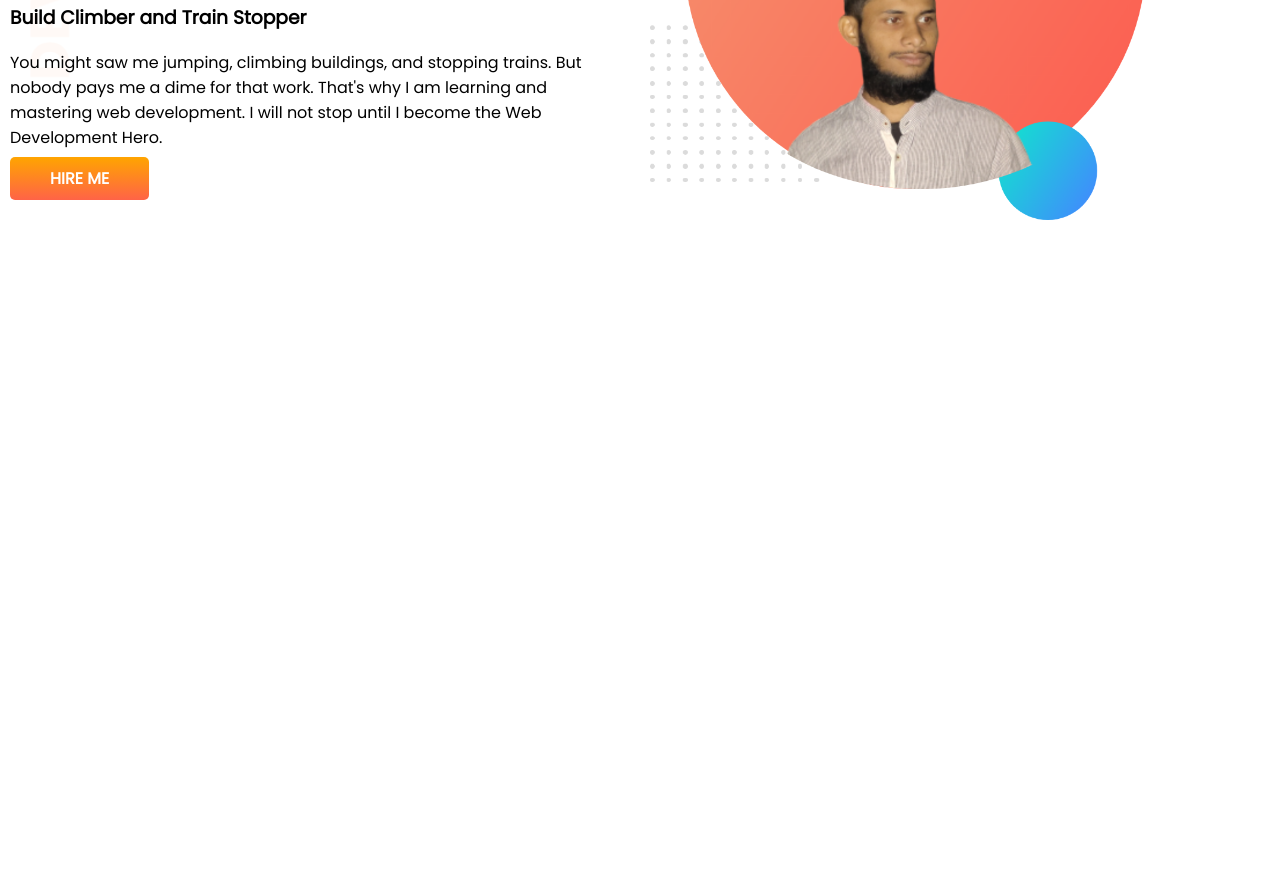
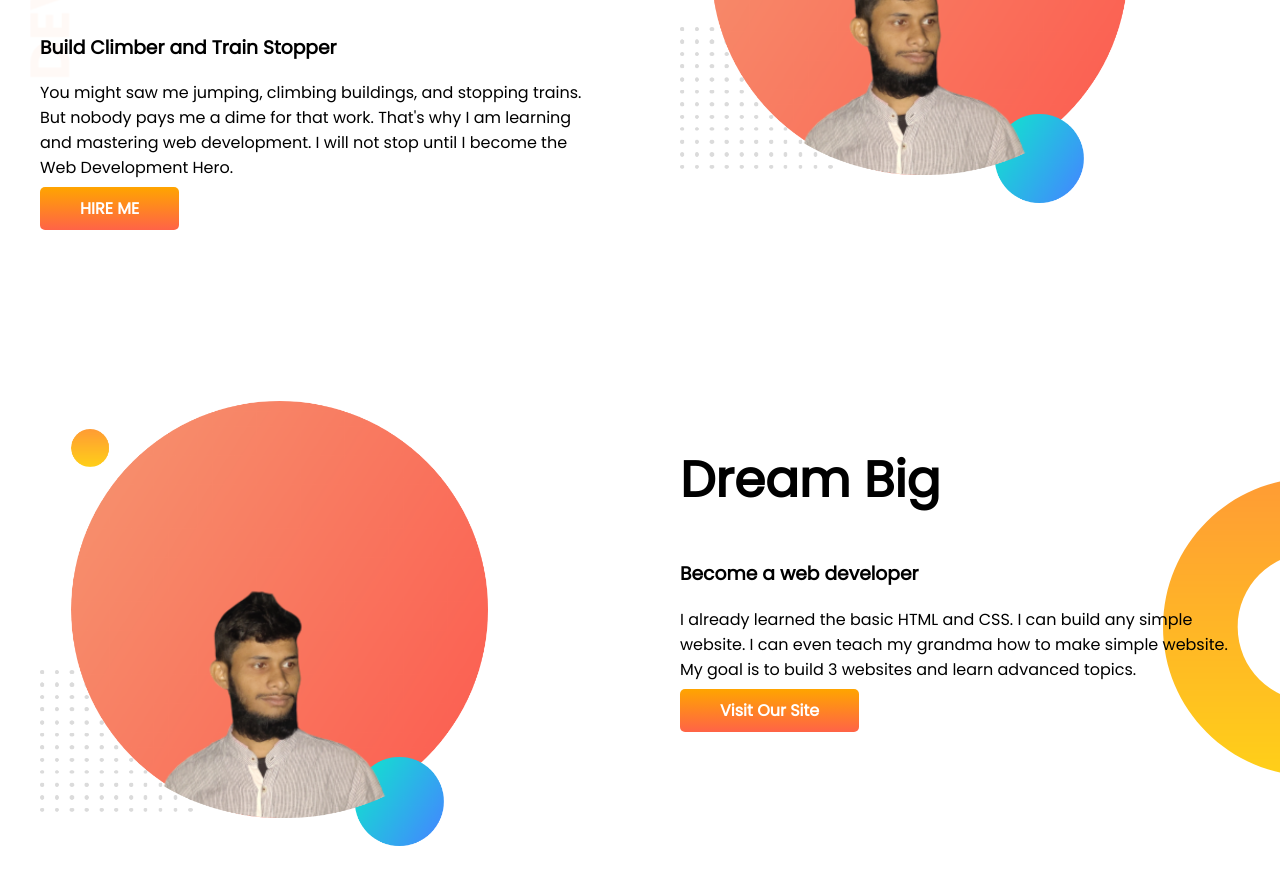
Before and after one commit to riponcmt/developer-portfolio, a plain HTML site: page index.html in a window 1280 px wide. Shown: the part 282-1178 px from the top of the page. Before the commit the page ends 800 px from the top, so only its background shows below. Drawn offline with Linux system fonts and the light colour scheme.

Commit message:
dream big

```diff
--- a/index.html
+++ b/index.html
@@ -33,6 +33,20 @@
         </div>
     </section>
 
+    <section class="Dream_Big">
+        <div class="container">
+            <img src="images/ripon.png" alt="ripon">
+        </div>
+        <div class="container">
+            <h1>Dream Big</h1>
+            <h3>Become a web developer</h3>
+            <p>I already learned the basic HTML and CSS. I can build any simple website. I can even teach my grandma how
+                to make simple website. My goal is to build 3 websites and learn advanced topics.</p>
+            <a class="link_button" target="_blank" href="http://flashitpro.com"> Visit Our Site</a>
+        </div>
+
+    </section>
+
 </body>
 
 </html>
--- a/style.css
+++ b/style.css
@@ -13,11 +13,12 @@ h1{
 }
 section{
     display: flex;
+    margin-bottom: 100px;
 }
 .container{
 
     width: 50%;
-    padding: 10px;
+    padding: 40px;
 }
 
 .container img{
@@ -39,3 +40,10 @@ section{
     background-repeat: no-repeat;
 
 }
+
+.Dream_Big{
+    background-image: url(images/dream-bg.png);
+    background-repeat: no-repeat;
+    background-position: right;
+
+}
```
